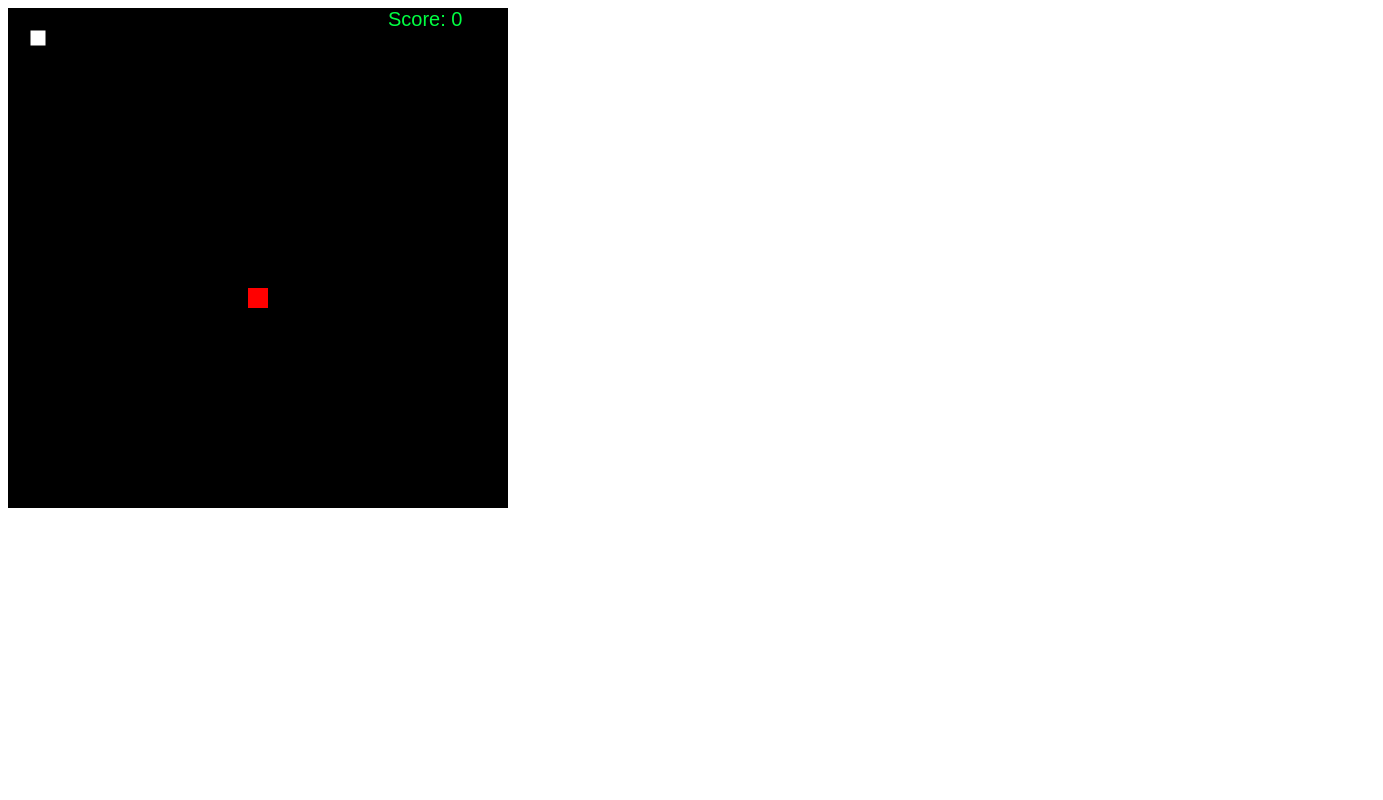
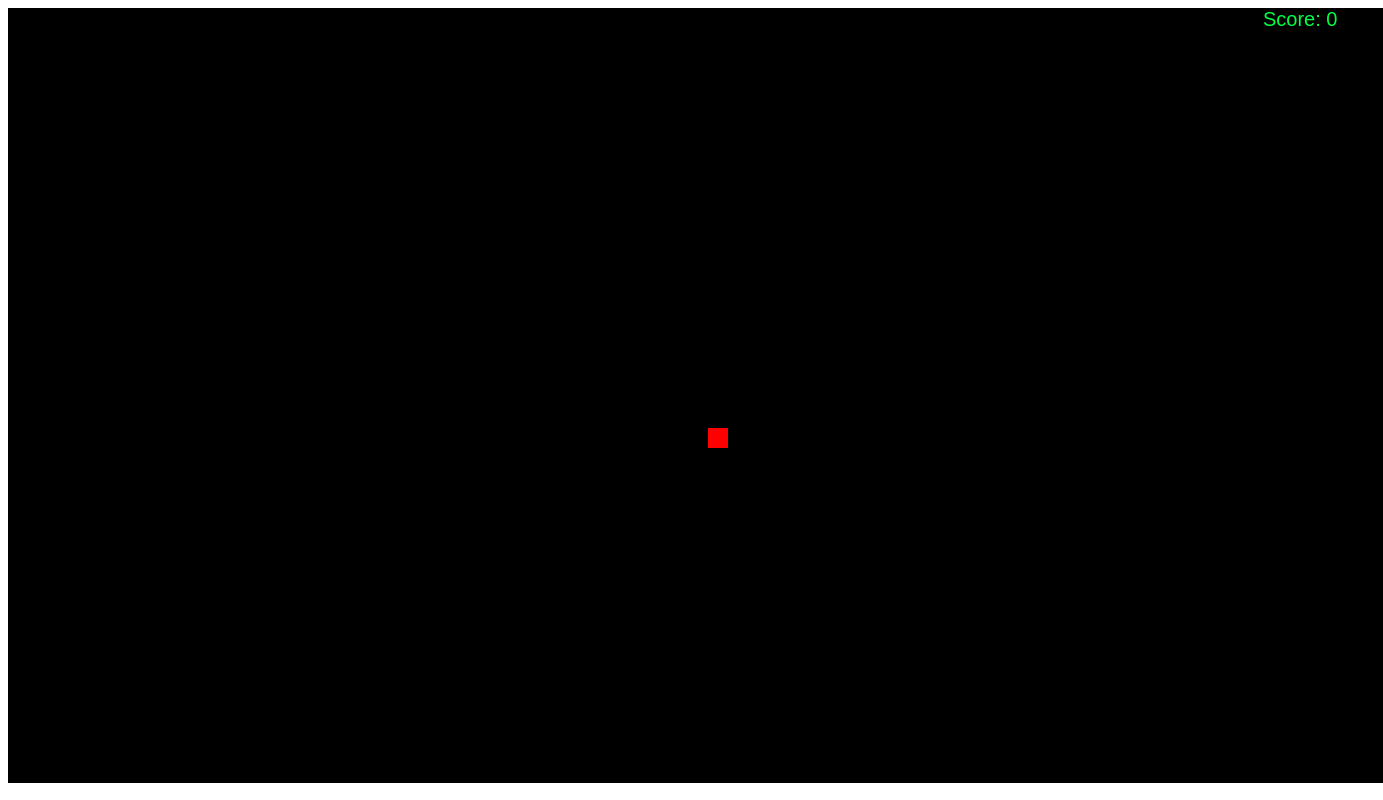
Before and after one commit to Naglivers/Cobrinha, a website: page index.html in a window 1280 px wide. Shown: the whole page, 1383 px wide, since content can reach past the window. Drawn offline with Linux system fonts and the light colour scheme.

Commit message:
Update index.html

```diff
--- a/index.html
+++ b/index.html
@@ -7,7 +7,7 @@
     <title>Joguinho da Cobra</title>
 </head>
 <body>
-    <canvas id="canvas" width="500" height="500"></canvas>
+    <canvas id="canvas" width="1375" height="775"></canvas>
     <script src="snake.js"></script>
 </body>
 </html>
```
